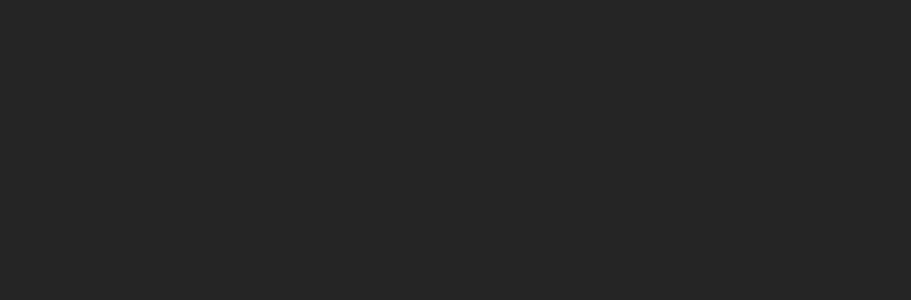
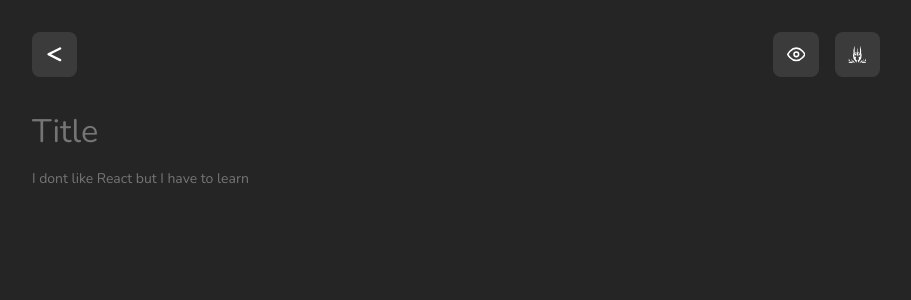
Before and after one commit to Guillemj98/JsUpgrade, a React (Vite) app in the folder ReactUpgrade/reacTest/: page /edit/1 in a window 1280 px wide. Before the commit this address had no page. Shown: the top 300 px of the page, without its empty margins (184-1095 px from the left). Built offline with nearby package versions, Linux system fonts and the light colour scheme.

Commit message:
Terminado

```diff
--- a/ReactUpgrade/reacTest/src/App.jsx
+++ b/ReactUpgrade/reacTest/src/App.jsx
@@ -18,7 +18,7 @@
          <BrowserRouter>
             <Routes>
                <Route path='/' element={<Note notes ={notes}/>}/>
-               <Route path='/edit' element={<EditNote setNotes={setNotes} notes={notes}/>}/>
+               <Route path='/edit/:id?' element={<EditNote setNotes={setNotes} notes={notes}/>}/>
             </Routes>
          </BrowserRouter>
 
--- a/ReactUpgrade/reacTest/src/component/NoteItem.jsx
+++ b/ReactUpgrade/reacTest/src/component/NoteItem.jsx
@@ -1,15 +1,17 @@
 import React from 'react'
 
 import '../styles/NoteItem.css'
+import { Link } from 'react-router-dom'
 
 export default function NoteItem(props) {
 
    return (
-    <div className='noteItem' style={{backgroundColor: props.color}}>
+
+    <Link className='noteItem' to={"/edit/" + props.id} style={{backgroundColor: props.color}}>
         <h1 className='noteItem__title'>{props.title}</h1>
         <p className='noteItem__text'>{props.description}</p>
         <p className='noteItem_date'>{props.date}</p>
-    </div>
+    </Link>
 
    )
 
--- a/ReactUpgrade/reacTest/src/pages/EditNote.jsx
+++ b/ReactUpgrade/reacTest/src/pages/EditNote.jsx
@@ -1,34 +1,62 @@
 import React, {useState, useId} from 'react'
 import "../styles/EditNote.css"
 import Header from '../component/Header';
+import { MdOutlineEdit } from "react-icons/md";
+import { GiBombingRun } from "react-icons/gi";
 import { FaLessThan } from 'react-icons/fa6';
 import { FiEye } from 'react-icons/fi';
 import ButtonIcon from '../component/ButtonIcon';
 import { GiOverlordHelm } from "react-icons/gi";
 import TextareaAutosize from 'react-textarea-autosize';
-import { useNavigate } from 'react-router-dom';
+import { useNavigate, useParams } from 'react-router-dom';
 import colors from '../assets/colors';
 
 export default function EditNote(props) {
+    const params =useParams();
+    const idNote = params.id;
+
+    const noteSelected = props.notes.find((elem)=> elem.id === idNote)
 
     const navigate = useNavigate();
-    const [title, setTitle]= useState('');
-    const [description, setDescription]= useState('');
+    const [title, setTitle]= useState(noteSelected ?noteSelected.title : '');
+    const [description, setDescription]= useState(noteSelected ? noteSelected.description:'');
+    const [isEditable, setIsEditable]= useState(!noteSelected);
+    const [isRemovable, setIsRemovable]= useState(noteSelected ? true: false);
     const id = useId();
+
+
 
     const handlerCLickBack = ()=>{
         navigate('/')
     }
     const handlerChangeTitle = (e)=>{
         setTitle(e)
+        setIsRemovable(false)
     }
     const handlerChangeDescription = (e)=>{
         setDescription(e)
+        setIsRemovable(false)
     }
     const handlerClickSave = ()=>{
-        const note ={id , date: new Date().toLocaleString('es-ES'), title: title, description: description, color : colors[props.notes.length % colors.length]}
-        props.setNotes([note, ...props.notes]);
+        if(noteSelected){
+            const notesUnmodified = props.notes.filter(elem=> elem.id !== idNote)
+            const notes ={id: noteSelected.id , date: noteSelected.date, title, description, color : noteSelected.color}
+            props.setNotes([notes, ...notesUnmodified]);
+
+        }else{
+            const note ={id , date: new Date().toLocaleString('es-ES'), title: title, description: description, color : colors[props.notes.length % colors.length]}
+            props.setNotes([note, ...props.notes]);
+
+        }
         navigate('/')
+    }
+    const handlerClickRemove = ()=>{
+        if(noteSelected){
+        const notesUnmodified = props.notes.filter(elem=> elem.id !== idNote)
+        props.setNotes([...notesUnmodified])
+        navigate('/')
+        }
+
     }
 
    return (
@@ -36,9 +64,9 @@
         <Header>
             <ButtonIcon icon = {<FaLessThan/>} onClick ={handlerCLickBack}/>
             <div className='note__groupIcon'>
-                <ButtonIcon icon = {<FiEye/>}/>
-                <ButtonIcon icon = {<GiOverlordHelm/>}
-                onClick={handlerClickSave}
+                <ButtonIcon onClick={()=>setIsEditable(!isEditable)} icon = {isEditable? <FiEye/>: <MdOutlineEdit/>}/>
+                <ButtonIcon icon = {isRemovable ?<GiBombingRun/> :<GiOverlordHelm/> }
+                onClick={isRemovable ? handlerClickRemove: handlerClickSave }
                 />
             </div>
         </Header>
@@ -48,6 +76,7 @@
             placeholder ='Title'
             onChange={(e) => handlerChangeTitle(e.target.value)}
             value={title}
+            disabled={!isEditable}
             />
 
             <TextareaAutosize
@@ -56,6 +85,7 @@
             minRows={3}
             onChange={(e) => handlerChangeDescription(e.target.value)}
             value={description}
+            disabled={!isEditable}
             />
 
         </div>
--- a/ReactUpgrade/reacTest/src/pages/Note.jsx
+++ b/ReactUpgrade/reacTest/src/pages/Note.jsx
@@ -47,7 +47,7 @@
 
     <div className='note__container'>
       {props.notes.length > 0 ?
-        notesFiltered.map((elem) =>  <NoteItem key={elem.id}title={elem.title} description={elem.description} color={elem.color} date={elem.date}/> )
+        notesFiltered.map((elem) =>  <NoteItem key={elem.id} id={elem.id} title={elem.title} description={elem.description} color={elem.color} date={elem.date}/> )
         : <ImagePlaceHolder  image="/src/assets/FondoPagina.jpg"
         text="Create your first note!"/>}
     </div>
--- a/ReactUpgrade/reacTest/src/styles/NoteItem.css
+++ b/ReactUpgrade/reacTest/src/styles/NoteItem.css
@@ -3,6 +3,8 @@
     padding: 1em 1.5em;
     background-color: red;
     border-radius: 14px;
+    text-decoration: none;
+    color: var(--color-primary);
 }
 
 
```
